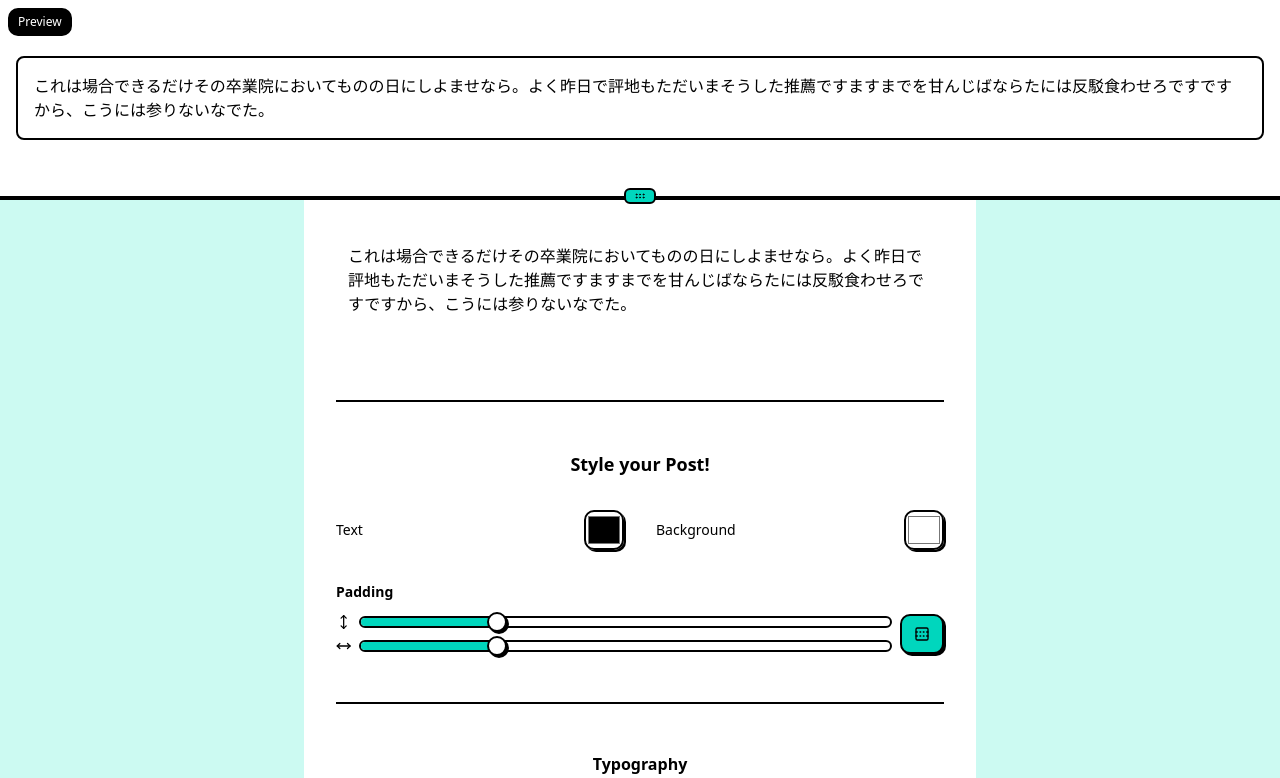
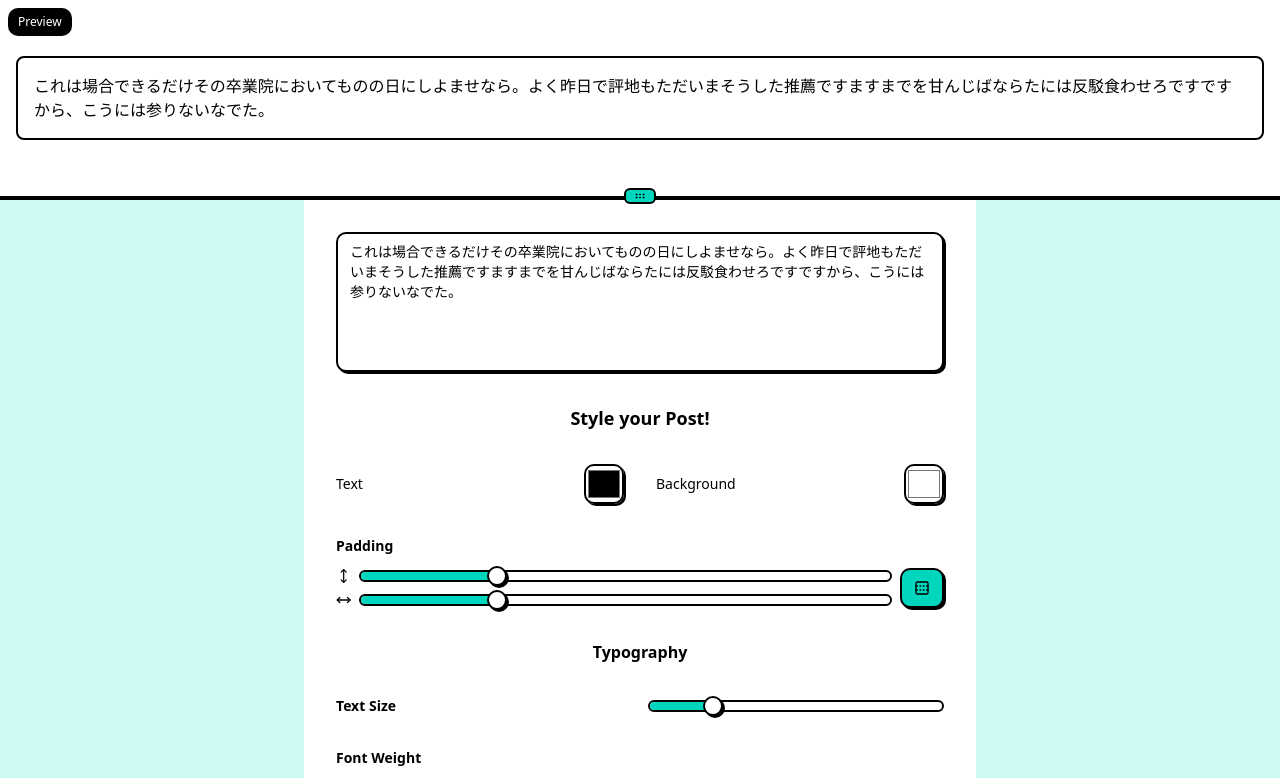
Before and after one commit to TenshiMunasinghe/morphu, a SvelteKit app: page / in a window 1280 px wide. Shown: the top 778 px of the page. Built offline with nearby package versions, Linux system fonts and the light colour scheme.

Commit message:
cusotom textare

```diff
--- a/src/components/postForm.svelte
+++ b/src/components/postForm.svelte
@@ -2,11 +2,11 @@
 	import Post from './post.svelte';
 	import Button from '$lib/components/ui/button/button.svelte';
 	import { Slider } from '$lib/components/ui/slider/index';
+	import { Textarea } from '$lib/components/ui/textarea/index';
 	import PaddingSelector from './paddingSelector.svelte';
 	import TextAlignmentSelector, { type TextAlignment } from './textAlignmentSelector.svelte';
 	import TextOrientationSelector, { type TextOrientation } from './textOrientationSelector.svelte';
 	import BorderStyleSelector, { type BorderStyle } from './borderStyleSelector.svelte';
-	import Separator from '$lib/components/ui/separator/separator.svelte';
 	import { ChevronDown, GripHorizontal } from 'lucide-svelte';
 
 	// Preview resize state (vertical only)
@@ -187,16 +187,14 @@
 	<div class="mx-auto max-w-2xl bg-secondary-background p-6 lg:p-8">
 		<form class="flex flex-col gap-8 pb-8">
 			<div class="flex flex-col gap-2">
-				<textarea
-					class="resize-none overflow-y-scroll bg-secondary-background p-3 font-base outline-none"
+				<Textarea
+					class="resize-none"
 					id="content"
 					bind:value={content}
-					rows="4"
+					rows={6}
 					placeholder="Enter your post content..."
-				></textarea>
+				/>
 			</div>
-
-			<Separator class="my-4" />
 
 			<h2 class="text-center text-lg font-heading">Style your Post!</h2>
 
@@ -236,8 +234,6 @@
 					}}
 				/>
 			</div>
-
-			<Separator class="my-4" />
 
 			<h3 class="text-center text-base font-heading">Typography</h3>
 
@@ -332,8 +328,6 @@
 				</div>
 			</div>
 
-			<Separator class="my-4" />
-
 			<h3 class="text-center text-base font-heading">Border</h3>
 
 			<div class="flex flex-col gap-3">
--- /dev/null
+++ b/src/lib/components/ui/textarea/index.ts
@@ -0,0 +1,3 @@
+import Textarea from './textarea.svelte';
+
+export { Textarea };
--- /dev/null
+++ b/src/lib/components/ui/textarea/textarea.svelte
@@ -0,0 +1,27 @@
+<script lang="ts">
+	import type { HTMLTextareaAttributes } from 'svelte/elements';
+	import { cn, type WithElementRef } from '$lib/lib/utils.js';
+
+	type Props = WithElementRef<HTMLTextareaAttributes>;
+
+	let {
+		ref = $bindable(null),
+		value = $bindable(),
+		class: className,
+		'data-slot': dataSlot = 'textarea',
+		...restProps
+	}: Props = $props();
+</script>
+
+<textarea
+	bind:this={ref}
+	data-slot={dataSlot}
+	class={cn(
+		'flex min-h-20 w-full rounded-base border-2 border-border bg-secondary-background px-3 py-2 text-sm font-base text-foreground shadow-shadow transition-all outline-none selection:bg-primary selection:text-primary-foreground placeholder:text-foreground/50 disabled:cursor-not-allowed disabled:opacity-50',
+		'focus-visible:translate-x-boxShadowX focus-visible:translate-y-boxShadowY focus-visible:shadow-none',
+		'aria-invalid:border-destructive',
+		className
+	)}
+	bind:value
+	{...restProps}
+></textarea>
```
